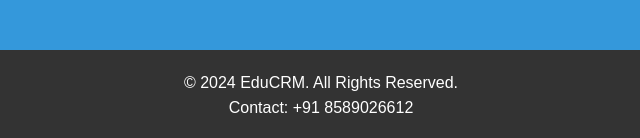
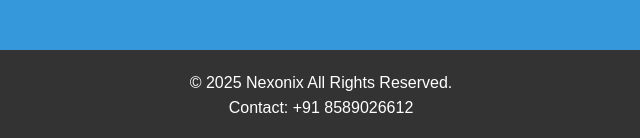
Before and after one commit to nexonix12/neonix, a plain HTML site: page Ensurance.html in a window 1280 px wide. Shown: the part 1343-1481 px from the top of the page, 319-959 px from the left. Drawn offline with Linux system fonts and the light colour scheme.

Commit message:
Update Ensurance.html

```diff
--- a/Ensurance.html
+++ b/Ensurance.html
@@ -247,7 +247,7 @@
 
     <footer>
         <div class="container">
-            <p>&copy; 2024 EduCRM. All Rights Reserved.</p>
+            <p>&copy; 2025 Nexonix All Rights Reserved.</p>
             <p>Contact: +91 8589026612</p>
         </div>
     </footer>
```
